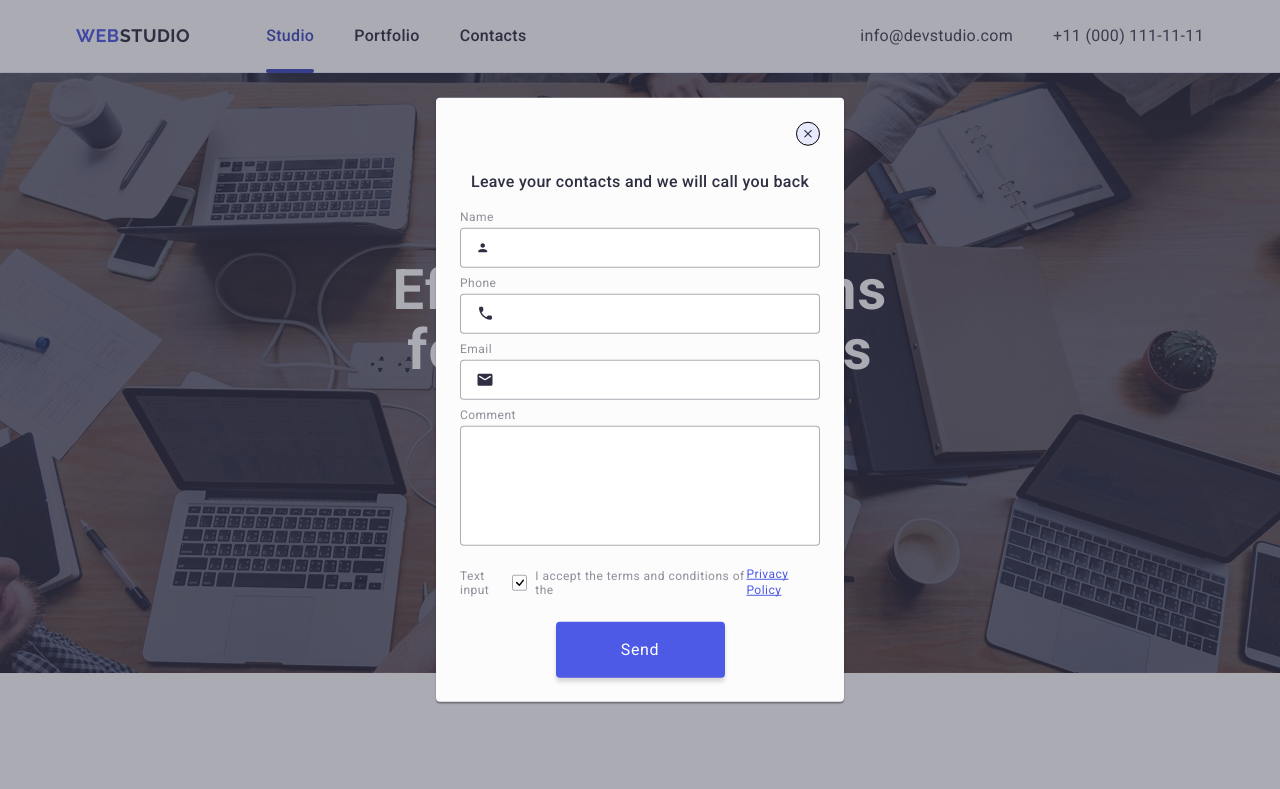
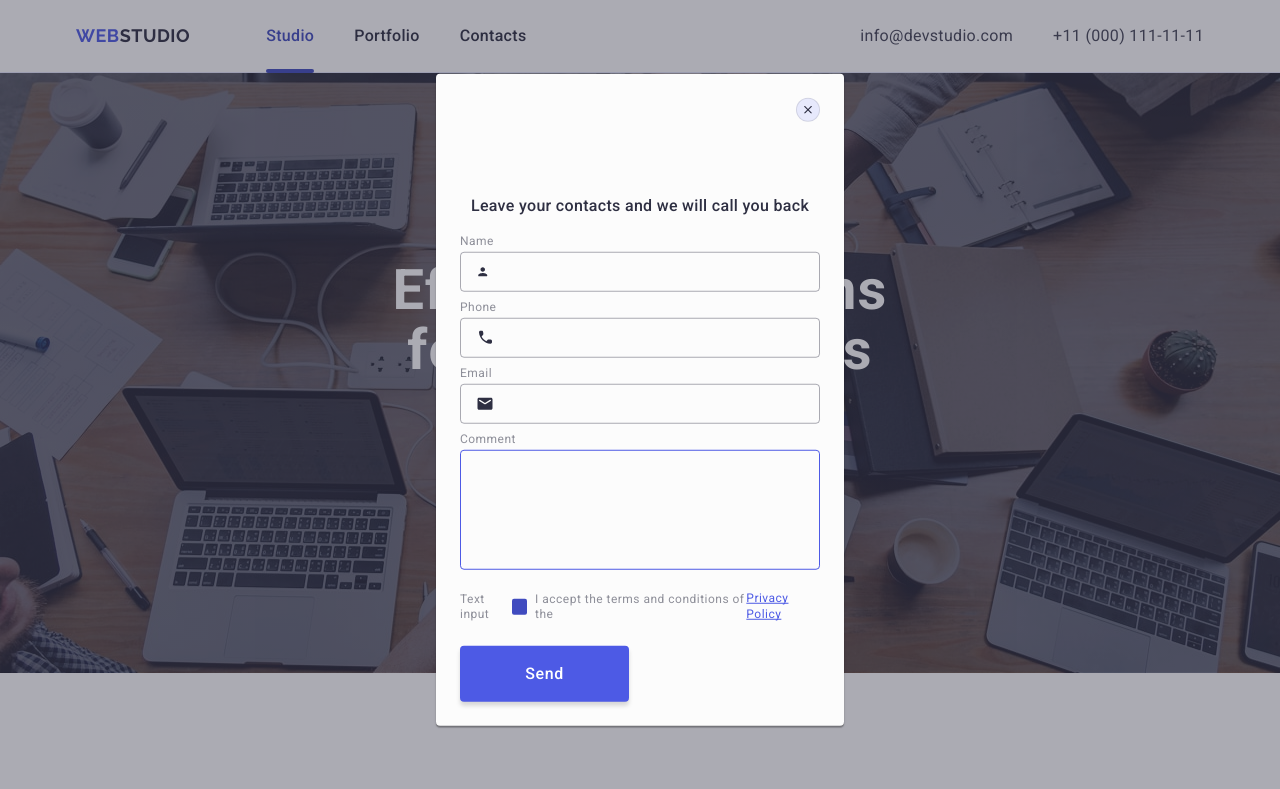
Before and after one commit to ukrainevictoria/goit-markup-hw-05, a plain HTML site: page index.html in a window 1280 px wide. Shown: the top 789 px of the page. Drawn offline with nearby package versions, Linux system fonts and the light colour scheme.

Commit message:
changes2

```diff
--- a/css/styles.css
+++ b/css/styles.css
@@ -790,6 +790,8 @@ p{font-size: 12px;
     width: 408px;
     min-height: 584px;
     border-radius: 4px;
+    padding: 72px 24px 24px 24px;
+
 }
 /* виїжджає згори вниз */
 .backdrop:not(.is-open) .modal {
@@ -810,7 +812,7 @@ p{font-size: 12px;
     border: 1px solid #000;
     fill: #2e2f42;
     background-color: #e7e9fc;
-    border: 1px solid rgba(0, 0, 0, 0.1)
+    border: 1px solid rgba(0, 0, 0, 0.1);
     transition: background-color 250ms cubic-bezier(0.4, 0, 0.2, 1), border 250ms cubic-bezier(0.4, 0, 0.2, 1);
 }
 /*----- зміна fill, border---- */
@@ -820,8 +822,11 @@ p{font-size: 12px;
     fill: white;
     background-color: #404bbf;
     transition: fill 250ms cubic-bezier(0.4, 0, 0.2, 1);
+}
+.button-icon{
+    transition: fill 250ms cubic-bezier(0.4, 0, 0.2, 1);
+}
 
-}
 /* Modal-text */
 .modal-text {
     font-weight: 500;
@@ -840,19 +845,33 @@ p{font-size: 12px;
     height: 40px;
     border: 1px solid rgba(46, 47, 66, 0.4);
     border-radius: 4px;
+    background-color: transparent;
+    outline: transparent;
     padding-left: 38px;
     padding-right: 16px;
+    transition: border-color 250ms cubic-bezier(0.4, 0, 0.2, 1);
+
 }
 
 .input-wrapper .input-icon:hover,
 .input-wrapper .input-icon:focus {
     border: 1px solid #4d5ae5;
     border-radius: 4px;
+    border-color: #4D5AE5;
 }
 
+.input-icon {
+    position: absolute;
+    left: 16px;
+    top: 50%;
+    transform: translatey(-50%);
+    fill: #2e2f42;
+    fill 250ms cubic-bezier(0.4, 0, 0.2, 1);
+}
 .input-icon:hover,
 .input-icon:focus {
     background-color: #4d5ae5;
+    fill: #4D5AE5;
 }
 
 .modal-input-label {
@@ -873,27 +892,33 @@ p{font-size: 12px;
     position: relative;
 }
 
-.input-icon {
-    position: absolute;
-    left: 16px;
-    top: 50%;
-    transform: translatey(-50%);
-    fill: #2e2f42;
-}
+
 /* 4 поле Comment; Text input */
 .modal-form-text {
     border: 1px solid rgba(46, 47, 66, 0.4);
+    background-color: transparent;
     border-radius: 4px;
     width: 100%;
     height: 120px;
+    font-size: 12px;
+    line-height: 1.17;
+    letter-spacing: 0.04em;
+    color: rgba(46, 47, 66, 0.4);
     padding: 8px 16px;
+    outline: transparent;
     resize: none;
+    transition: border-color 250ms cubic-bezier(0.4, 0, 0.2, 1);
+    border-color: #4D5AE5;
 }
+.textarea-label-modal{
+   margin-bottom: 16px;
+}
+
  .textarea-label-modal .modal-form-text{
         fill: rgba(46, 47, 66, 0.4);
     }
 
-    /* Checkbox */
+    /* 5 поле Checkbox */
 
 .check-input-label {
     margin-top: 16px;
@@ -909,7 +934,7 @@ p{font-size: 12px;
 }
 
 .check-box {
-    display: flex;
+    display: inline-flex;
     align-items: center;
     justify-content: center;
     width: 16px;
@@ -917,11 +942,15 @@ p{font-size: 12px;
     border-radius: 2px;
     border: 1px solid rgba(46, 47, 66, 0.4);
     margin-right: 8px;
+    background-color: #404bbf;
+    border: none;
+    fill: transparent;
+    transition: background-color 250ms cubic-bezier(0.4, 0, 0.2, 1), border 250ms cubic-bezier(0.4, 0, 0.2, 1), fill 250ms cubic-bezier(0.4, 0, 0.2, 1);
 }
 
-.label-check {
+.form-label {
     font-size: 12px;
-    line-height: 1.16667;
+    line-height: 1.17;
     letter-spacing: 0.04em;
     color: #8e8f99;
     display: flex;
@@ -936,21 +965,27 @@ p{font-size: 12px;
 }
 
  /* Button */
-.button-send {
-    display: flex;
+.button-info {
+    display: block;
     align-items: center;
     justify-content: center;
-}
+    }
 
 .button-modal {
+    font-family: "Roboto", sans-serif;
+    min-width: 169px;
+    height: 56px;
+    font-size: 16px;
+    font-weight: 500;
     line-height: 1.5;
     letter-spacing: 0.04em;
     text-align: center;
-    color: #fff;
+    color: #ffffff;
+    cursor: pointer;
     background-color: #4d5ae5;
     border-radius: 4px;
     padding: 16px 32px;
-    width: 169px;
-    height: 56px;
     box-shadow: 0 4px 4px 0 rgba(0, 0, 0, 0.15);
+    background-color 250ms cubic-bezier(0.4, 0, 0.2, 1);
+    border: none;
    }
--- a/index.html
+++ b/index.html
@@ -489,7 +489,8 @@
                     <div class="modal-form-desc">
                         <label class="modal-input-label" for="user-tell">Phone</label>
                         <div class="input-wrapper">
-                            <input class="modal-form-input" name="user-tell" id="user-tell" >
+                            <input class="modal-form-input" name="user-tell" id="user-tell" type="text" placeholder=""
+                                required >
                             <svg class="input-icon" width="18" height="24">
                                 <use href="./images/icons.svg#icon-phone"></use>
                             </svg>
@@ -510,15 +511,15 @@
 
                     <!-- 4 поле Comment; Text input -->
                     <div class="textarea-label-modal">
-                        <label class="modal-input-label" for="user-text">Comment</label>
-                        <textarea class="modal-form-text" name="user-text" id="user-text" placeholder="Text input">
+                        <label class="modal-input-label" for="user-comment">Comment</label>
+                        <textarea class="modal-form-text"  name="user-comment"  id="user-comment" placeholder="Text input">
                     </textarea>
                     </div>
 
                     <!-- 5 поле Checkbox -->
                     <div class="check-input-label">
-                        <input class="check visually-hidden" name="policy" id="policy" type="checkbox">
-                        <label class="label-check" for="policy">Text input<span class="check-box">
+                        <input class="check visually-hidden" name="user-privacy"  id="user-privacy" type="checkbox" value="true">
+                        <label class="form-label"  for="user-privacy">Text input<span class="check-box">
                                 <svg class="icon-check" width="10" height="8">
                                     <use href="./images/icons.svg#icon-ok"></use>
                                 </svg>
@@ -528,7 +529,7 @@
                         </label>
                     </div>
                     <!-- Кнопка -->
-                    <div class="button-send">
+                    <div class="button-info">
                         <button class="button-modal" type="submit">Send</button>
                     </div>
                 </form>
```
